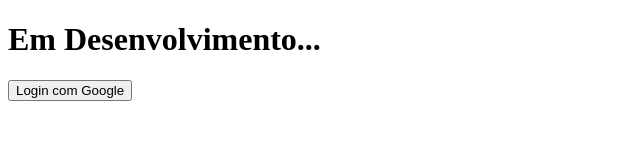
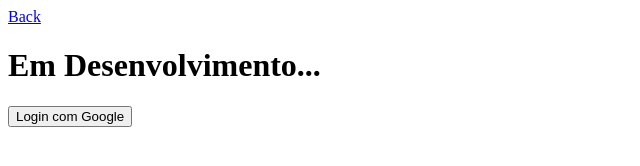
Before and after one commit to nicolasmafra/ai-hub, a plain HTML site: page chat/index.html in a window 1280 px wide. Shown: the whole page, without its empty margins (0-640 px from the left). Drawn offline with Linux system fonts and the light colour scheme.

Commit message:
add back link

```diff
--- a/chat/index.html
+++ b/chat/index.html
@@ -6,6 +6,7 @@
 </head>
 
 <body>
+    <a href="../">Back</a>
     <h1>Em Desenvolvimento...</h1>
     <button onclick="login()">Login com Google</button>
     <script>
```
Also changed, not shown: 1 other file.
